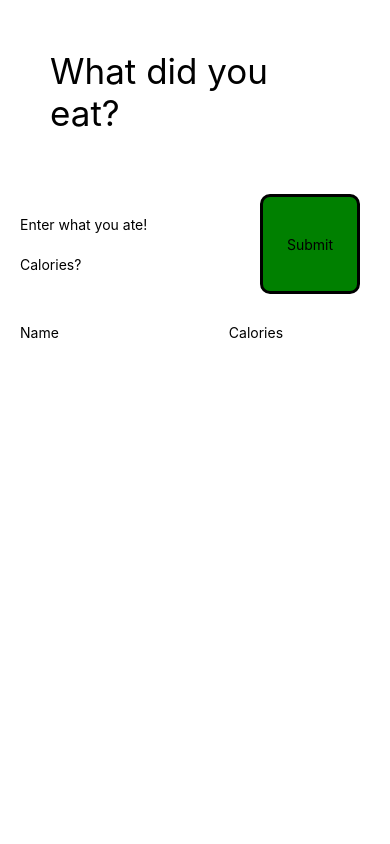
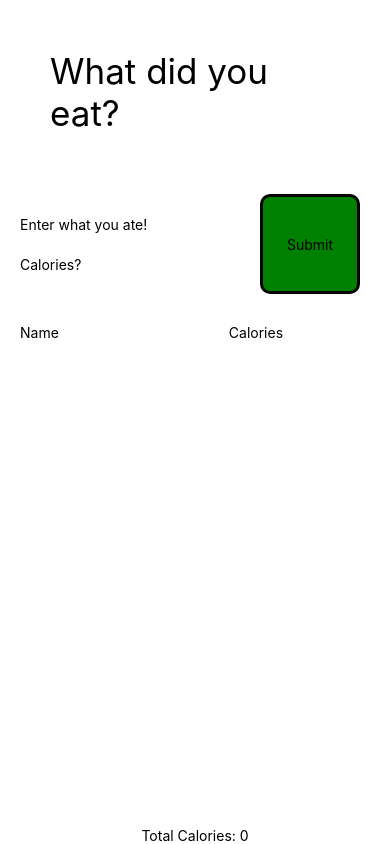
Before and after one commit to CodeJonesW/foodTracker, a React Native app: screen / in a window 390 px wide. Built offline with nearby package versions, Linux system fonts and the light colour scheme.

Commit message:
calculater total consumed calories

```diff
--- a/App.tsx
+++ b/App.tsx
@@ -1,6 +1,5 @@
 import React, {useEffect, useState} from 'react';
 import {
-  FlatList,
   SafeAreaView,
   ScrollView,
   Alert,
@@ -21,6 +20,14 @@ const App = () => {
   const [foodInput, setFoodInput] = useState<string>('');
   const [foodCalories, setFoodCalories] = useState<string>('');
   const [consumedFoods, setConsumptions] = useState<Consumption[]>([]);
+
+  const totalCalories = () => {
+    let totalCalorieCount = 0;
+    consumedFoods.map(food => {
+      totalCalorieCount = totalCalorieCount + parseInt(food.calories);
+    });
+    return totalCalorieCount;
+  };
   const addConsumption = () => {
     let consumption = {
       name: foodInput,
@@ -28,6 +35,10 @@ const App = () => {
     };
     if (foodInput === '') {
       Alert.alert('Lets put a name of the food in first.');
+      return;
+    }
+    if (foodCalories === '') {
+      Alert.alert('We need your calories bud');
       return;
     }
     setConsumptions([...consumedFoods, consumption]);
@@ -79,6 +90,9 @@ const App = () => {
           })}
         </View>
       </ScrollView>
+      <Text style={styles.totalCalorieCount}>
+        Total Calories: {totalCalories()}
+      </Text>
     </SafeAreaView>
   );
 };
@@ -93,6 +107,10 @@ const styles = StyleSheet.create({
     fontSize: 35,
     margin: 50,
   },
+  totalCalorieCount: {
+    width: 300,
+    textAlign: 'center',
+  },
 });
 
 export default App;
```
